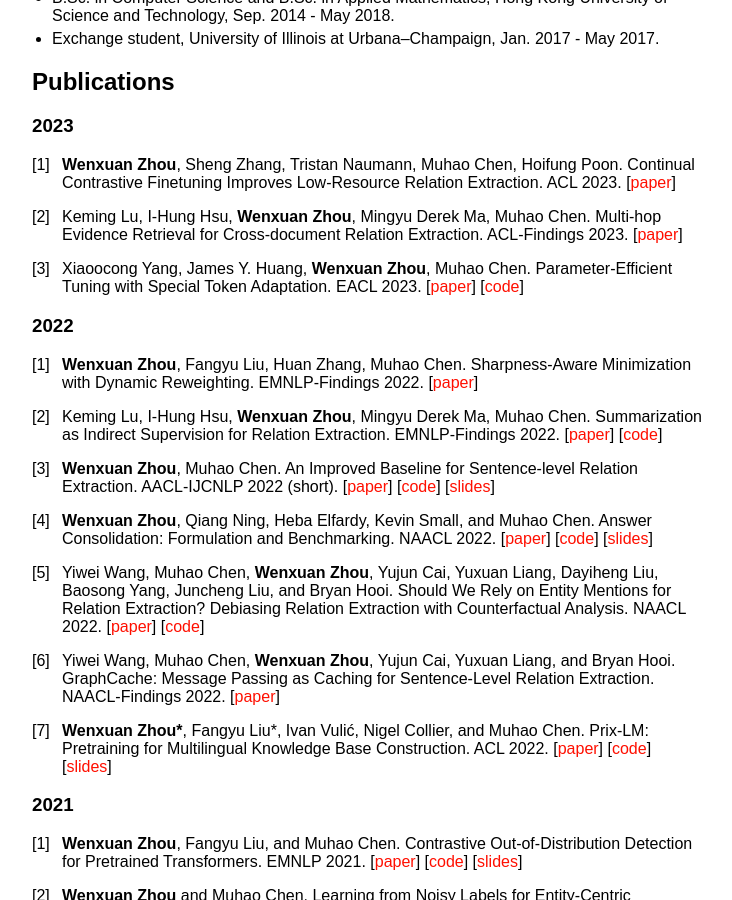
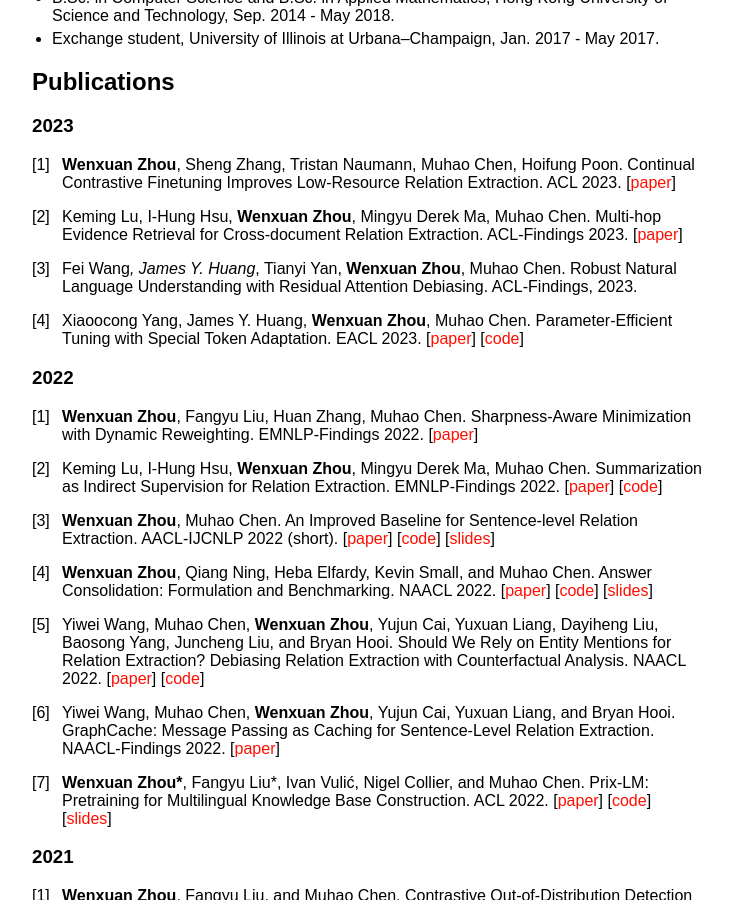
Before and after one commit to wzhouad/wzhouad.github.io, a Jekyll site: the page built from index.md, in a window 1280 px wide and 900 px high, scrolled down 388 px. Shown: the whole window, without its empty margins (258-990 px from the left). Built offline with Jekyll 4.4.1, drawn with Linux system fonts in a browser that asks for light colours; our own code applies the rules of GitHub Pages for plain Markdown files.

Commit message:
Update index.md

```diff
--- a/index.md
+++ b/index.md
@@ -20,6 +20,8 @@
 1. **Wenxuan Zhou**, Sheng Zhang, Tristan Naumann, Muhao Chen, Hoifung Poon. Continual Contrastive Finetuning Improves Low-Resource Relation Extraction. ACL 2023. \[[paper](https://arxiv.org/abs/2212.10823)\]
 
 1. Keming Lu, I-Hung Hsu, **Wenxuan Zhou**, Mingyu Derek Ma, Muhao Chen. Multi-hop Evidence Retrieval for Cross-document Relation Extraction. ACL-Findings 2023. \[[paper](https://arxiv.org/abs/2212.10786)\]
+
+1. Fei Wang*, James Y. Huang*, Tianyi Yan, **Wenxuan Zhou**, Muhao Chen. Robust Natural Language Understanding with Residual Attention Debiasing. ACL-Findings, 2023.
 
 1. Xiaoocong Yang, James Y. Huang, **Wenxuan Zhou**, Muhao Chen. Parameter-Efficient Tuning with Special Token Adaptation. EACL 2023. \[[paper](https://arxiv.org/abs/2210.04382)\] \[[code](https://github.com/luka-group/PASTA)\]
 
```
